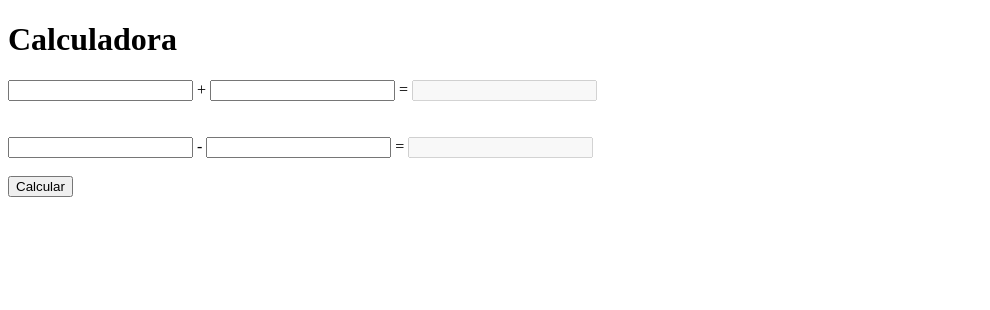
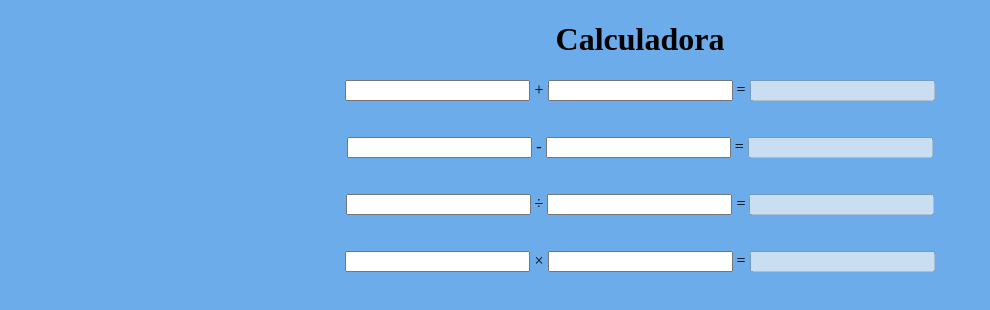
Before and after one commit to WandreyAguiar/Curso-Italents, a plain HTML site: page aula 1/aula 2/index.html in a window 1280 px wide. Shown: the whole page, without its empty margins (0-990 px from the left). Drawn offline with Linux system fonts and the light colour scheme.

Commit message:
adicionando

```diff
--- a/aula 1/aula 2/estilo.css
+++ b/aula 1/aula 2/estilo.css
@@ -0,0 +1,4 @@
+body {
+    background-color: rgb(108, 172, 235);
+    text-align: center;
+}
--- a/aula 1/aula 2/index.html
+++ b/aula 1/aula 2/index.html
@@ -6,6 +6,7 @@
     <meta name="viewport" content="width=device-width, initial-scale=1.0">
     <title>Aula 2</title>
     <script src="script.js"></script>
+    <link rel="stylesheet" href="estilo.css">
 </head>
 
 <body>
@@ -18,17 +19,38 @@
         <input type="text" id="numb2">
         =
         <input type="text" id="result1" disabled>
+
         <br>
         <br>
         <br>
+
         <input type="text" id="numb3">
         -
         <input type="text" id="numb4">
         =
         <input type="text" id="result2" disabled>
+
+        <br>
+        <br>
+        <br>
+
+        <input type="text" id="numb5">
+        &divide;
+        <input type="text" id="numb6">
+        =
+        <input type="text" id="result3" disabled>
+
+        <br>
+        <br>
+        <br>
+
+        <input type="text" id="numb7">
+        &times;
+        <input type="text" id="numb8">
+        =
+        <input type="text" id="result4" disabled>
     </form>
-    <br>
-    <button id="Calcular">Calcular</button>
+
 </body>
 
 </html>
--- a/aula 1/aula 2/script.js
+++ b/aula 1/aula 2/script.js
@@ -1,16 +1,32 @@
 window.onload = function () {
-    document.getElementById("Calcular").addEventListener("click", function () {
+    document.getElementById("numb2").addEventListener("focusout", function () {
 
         numb1 = document.getElementById("numb1").value;
         numb2 = document.getElementById("numb2").value;
 
         document.getElementById("result1").value = parseInt(numb1) + parseInt(numb2);
     })
-    document.getElementById("numb4").addEventListener("focusout",function(){
+    document.getElementById("numb4").addEventListener("focusout", function () {
 
         numb1 = document.getElementById("numb3").value;
         numb2 = document.getElementById("numb4").value;
 
         document.getElementById("result2").value = parseInt(numb1) - parseInt(numb2);
     })
+    document.getElementById("numb6").addEventListener("focusout", function () {
+
+        numb1 = document.getElementById("numb5").value;
+        numb2 = document.getElementById("numb6").value;
+
+        document.getElementById("result3").value = parseInt(numb1) / parseInt(numb2);
+    })
+    document.getElementById("numb8").addEventListener("focusout", function () {
+
+        numb1 = document.getElementById("numb7").value;
+        numb2 = document.getElementById("numb8").value;
+
+        document.getElementById("result4").value = parseInt(numb1) * parseInt(numb2);
+    })
+
+
 }
```
Also changed, not shown: aula 1/aula 3/estilo.css (added), aula 1/aula 3/index.html (added), aula 1/aula 3/script.js (added).
